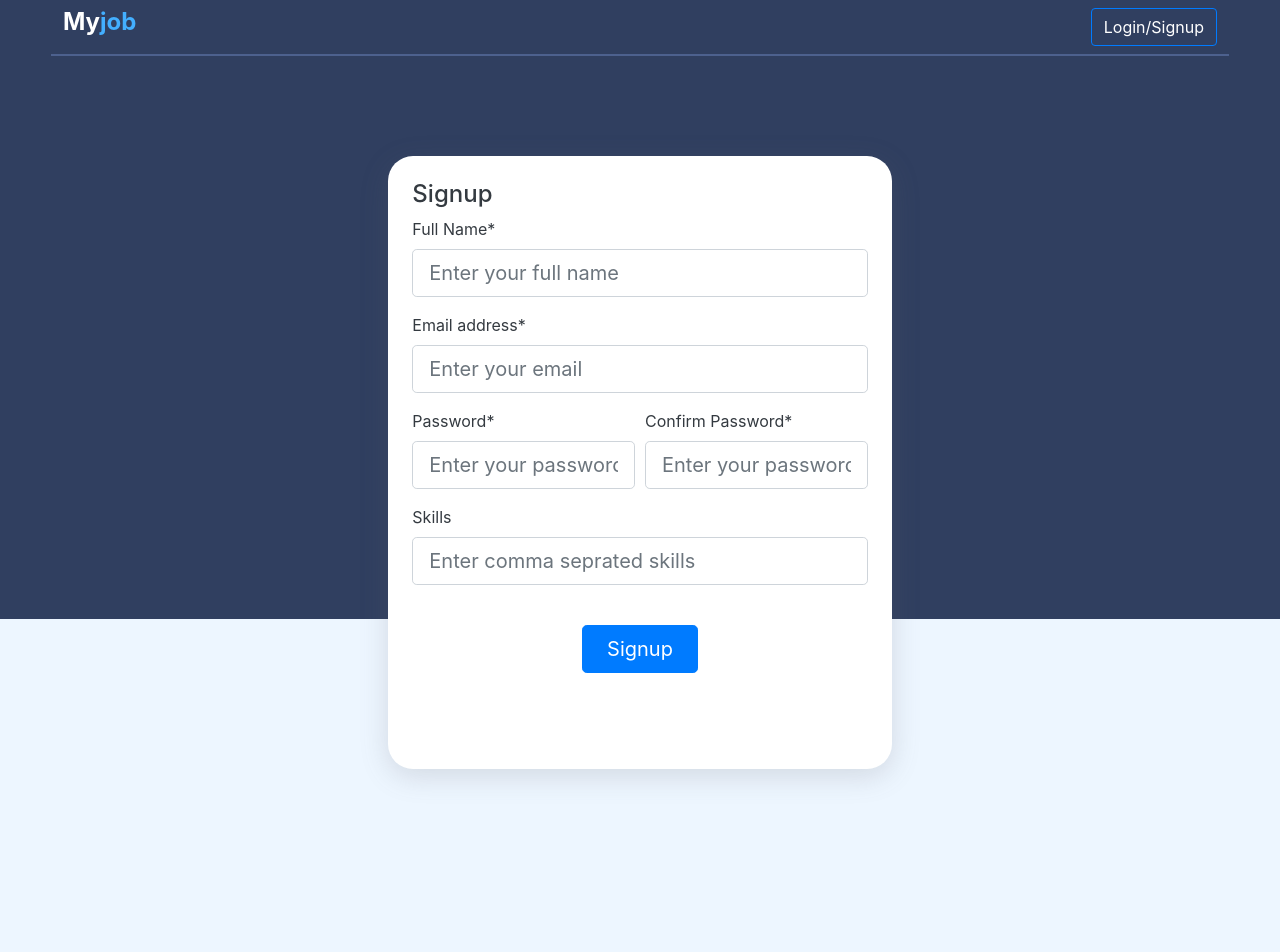
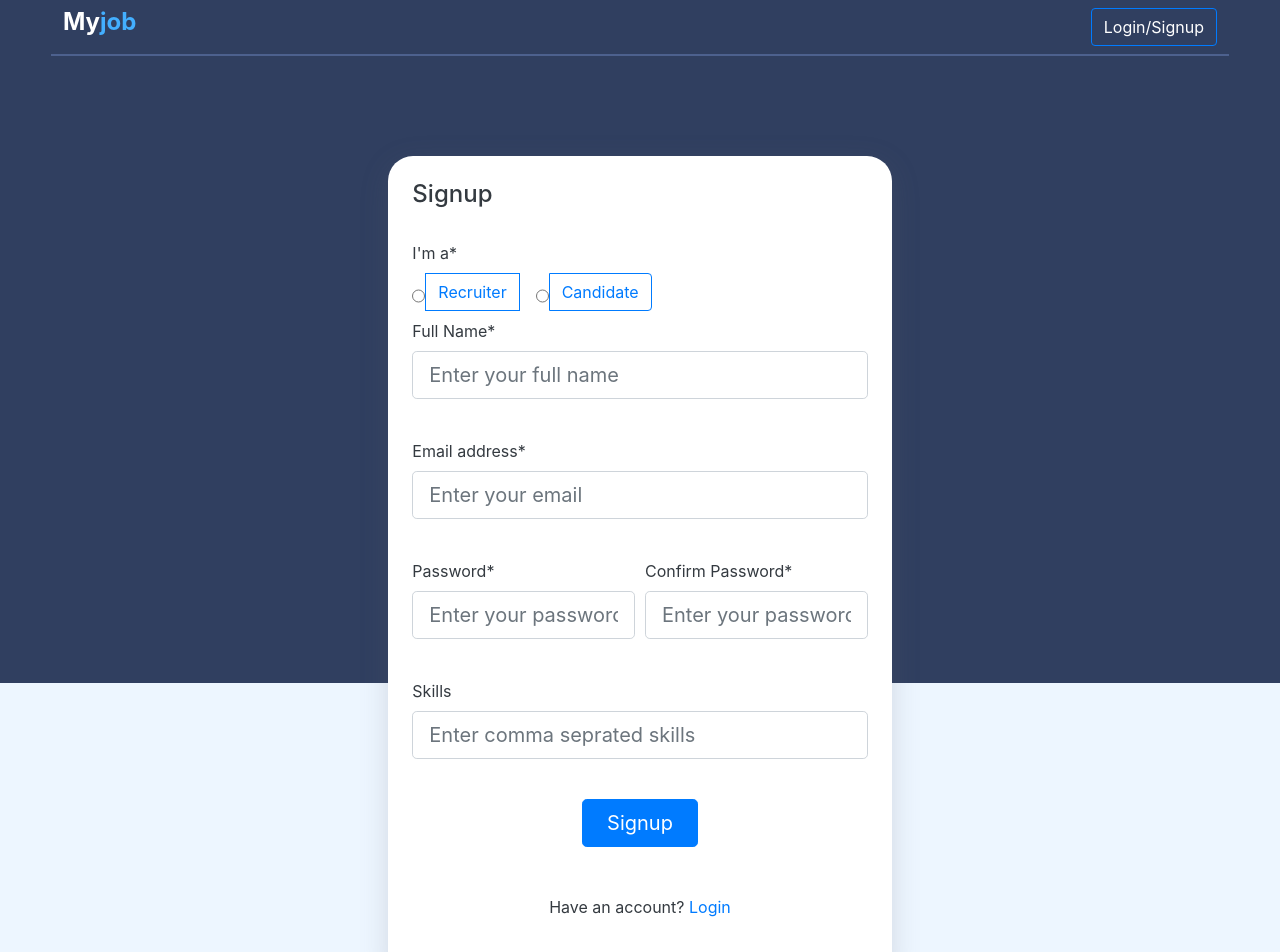
Before and after one commit to ankit-hindustani/naukariboat, a React (Create React App) app: page /signup in a window 1280 px wide. Shown: the top 952 px of the page. Built offline with nearby package versions, Linux system fonts and the light colour scheme.

Commit message:
signup api add and error fix

```diff
--- /dev/null
+++ b/src/config.js
@@ -0,0 +1 @@
+export const API=process.env.REACT_APP_API_URL;
--- a/src/user/Signin.css
+++ b/src/user/Signin.css
@@ -3,14 +3,14 @@
 }
 .formsection{
 
-    margin-bottom: -150px;
+    margin-bottom: -100px;
     margin-top: 100px;
 }
 /* .section1row{
     border: 5px solid green;
 } */
-.signSection2{
-    height: 350px;
+.signinSection2{
+    height: 70vh;
     background: #EDF6FF;
 }
 .round{
--- a/src/user/Signin.js
+++ b/src/user/Signin.js
@@ -45,7 +45,7 @@ function Singin() {
           </div>
         </div>
       </div>
-      <div className="container-fluid signSection2"></div>
+      <div className="container-fluid signinSection2"></div>
     </>
   );
 }
--- a/src/user/Signup.css
+++ b/src/user/Signup.css
@@ -3,16 +3,22 @@
 }
 .formsection{
 
-    margin-bottom: -20git 0px;
+    margin-bottom: -300px;
     margin-top: 100px;
 }
 /* .section1row{
     border: 5px solid green;
 } */
-.signSection2{
-    height: 350px;
+.signupSection2{
+    height: 50vh;
     background: #EDF6FF;
 }
+
+.hideCircle {
+    /* display: none; */
+    /*visibility: hidden;*/
+}
+
 .round{
     border-radius: 25px;
     box-shadow: rgba(100, 100, 111, 0.2) 0px 7px 29px 0px;
--- a/src/user/Signup.js
+++ b/src/user/Signup.js
@@ -1,8 +1,84 @@
-import React from "react";
+import React, { useState } from "react";
 import { Link } from "react-router-dom";
+import { API } from "../config";
 import "../user/Signup.css";
 
 function Signup() {
+  const [errors, setErrors] = useState({
+    message: "",
+    nameError: "",
+    emailError: "",
+    passwordError: "",
+  });
+  const [values, setValues] = useState({
+    email: "",
+    userRole: "",
+    password: "",
+    confirmPassword: "",
+    name: "",
+    skills: "",
+  });
+  //change userRole to Integer
+  values.userRole = Number(values.userRole);
+  const { message, nameError, emailError, passwordError } = errors;
+  const { email, userRole, password, confirmPassword, name, skills } = values;
+  const handleChange = (name) => (event) => {
+    setValues({ ...values, [name]: event.target.value });
+  };
+
+  const signup = (user) => {
+    return fetch(`${API}/auth/register`, {
+      method: "POST",
+      headers: {
+        Accept: "application/json",
+        "Content-Type": "application/json",
+      },
+      body: JSON.stringify(user),
+    })
+      .then((response) => {
+        return response.json();
+      })
+      .catch((err) => {
+        console.log("err" + err);
+      });
+  };
+  const clickSubmit = (event) => {
+    event.preventDefault();
+    //change userRole to integer
+    signup({ email, userRole, password, confirmPassword, name, skills }).then(
+      (data) => {
+        console.log("data" + JSON.stringify(data));
+        if (data.message) {
+          setErrors({
+            message: data.message,
+          });
+        } else {
+          // Object.keys(obj)
+          // const numbers1 = [45, 4, 9, 16, 25];
+          data.errors.map((e) => {
+            if ("email" in e) {
+              return setErrors({ emailError: Object.values(e)[0] });
+            } else if ("name" in e) {
+              return setErrors({ nameError: Object.values(e)[0] });
+            } else if ("password" in e) {
+              return setErrors({ passwordError: Object.values(e)[0] });
+            }
+            return "";
+          });
+        }
+
+        setValues({
+          email: "",
+          userRole: "",
+          password: "",
+          confirmPassword: "",
+          name: "",
+          skills: "",
+        });
+      }
+    );
+  };
+
   return (
     <>
       <div className="container-fluid section1">
@@ -10,32 +86,86 @@ function Signup() {
           <div className="col-md-5 formsection ">
             <form className="bg-white p-4 text-dark round ">
               <h4 className="">Signup</h4>
+              <p className="text-danger m-0">{message}</p>
+              <label for="btnToggle" className="mt-4">
+                I'm a*
+              </label>
+              <br />
+              <div
+                id="btnToggle"
+                class="btn-group"
+                role="group"
+                aria-label="Basic radio toggle button group"
+              >
+                <input
+                  type="radio"
+                  class="btn-check hideCircle"
+                  value="1"
+                  onChange={handleChange("userRole")}
+                  name="role"
+                  id="btnradioRecruiter"
+                  autocomplete="off"
+                />
+                <label class="btn btn-outline-primary mr-3" for="btnradio1">
+                  Recruiter
+                </label>
+
+                <input
+                  type="radio"
+                  class="btn-check hideCircle"
+                  value="0"
+                  onChange={handleChange("userRole")}
+                  name="role"
+                  id="btnradioCandidate"
+                  autocomplete="off"
+                />
+                <label class="btn btn-outline-primary" for="btnradio3">
+                  Candidate
+                </label>
+              </div>
+
               <div className="form-group">
                 <label for="inputName">Full Name*</label>
                 <input
                   type="text"
                   className="form-control form-control-lg"
+                  value={name}
+                  onChange={handleChange("name")}
                   id="inputName"
                   aria-describedby="nameHelp"
                   placeholder="Enter your full name"
                 />
+                <small>
+                  <label for="inputName" className="text-danger">
+                    {nameError}
+                  </label>
+                </small>
               </div>
               <div className="form-group">
                 <label for="inputEmail">Email address*</label>
                 <input
                   type="email"
                   className="form-control form-control-lg"
+                  value={email}
+                  onChange={handleChange("email")}
                   id="inputEmail"
                   aria-describedby="emailHelp"
                   placeholder="Enter your email"
                 />
+                <small>
+                  <label for="inputName" className="text-danger">
+                    {emailError}
+                  </label>
+                </small>
               </div>
               <div class="form-row">
                 <div class="form-group col-md-6">
-                <label for="inputPassword">Password*</label>
+                  <label for="inputPassword">Password*</label>
                   <input
                     type="password"
                     class="form-control form-control-lg"
+                    value={password}
+                    onChange={handleChange("password")}
                     id="inputPassword"
                     placeholder="Enter your password"
                   />
@@ -45,9 +175,16 @@ function Signup() {
                   <input
                     type="password"
                     class="form-control form-control-lg"
+                    value={confirmPassword}
+                    onChange={handleChange("confirmPassword")}
                     id="ConfirmInputPassword"
                     placeholder="Enter your password"
                   />
+                  <small>
+                    <label for="inputName" className="text-danger">
+                      {passwordError}
+                    </label>
+                  </small>
                 </div>
               </div>
               <div className="form-group">
@@ -55,6 +192,8 @@ function Signup() {
                 <input
                   type="text"
                   className="form-control form-control-lg"
+                  value={skills}
+                  onChange={handleChange("skills")}
                   id="inputSkill"
                   aria-describedby="skillHelp"
                   placeholder="Enter comma seprated skills"
@@ -64,17 +203,26 @@ function Signup() {
                 <div className="col center">
                   <button
                     type="submit"
+                    onClick={clickSubmit}
                     className="btn pl-4 pr-4 btn-primary btn-lg mb-5 center "
                   >
                     Signup
                   </button>
+                  <p>
+                    Have an account?{" "}
+                    <span>
+                      <Link className="text-primary" to="/signin">
+                        Login
+                      </Link>
+                    </span>
+                  </p>
                 </div>
               </div>
             </form>
           </div>
         </div>
       </div>
-      <div className="container-fluid signSection2"></div>
+      <div className="container-fluid signupSection2"></div>
     </>
   );
 }
```
Also changed, not shown: 1 other file (tests, documents, lock files or other folders).
